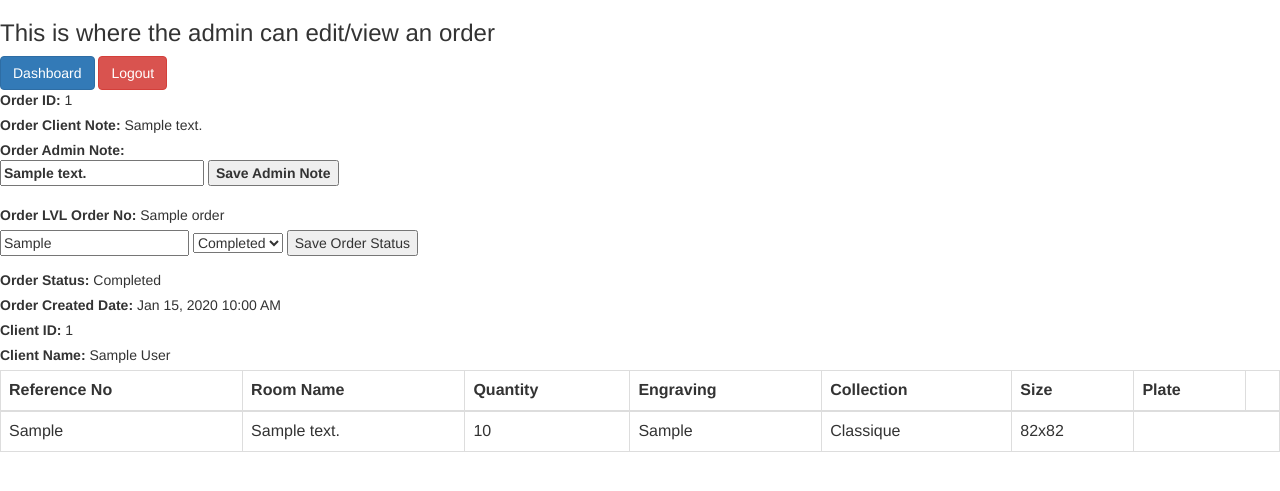
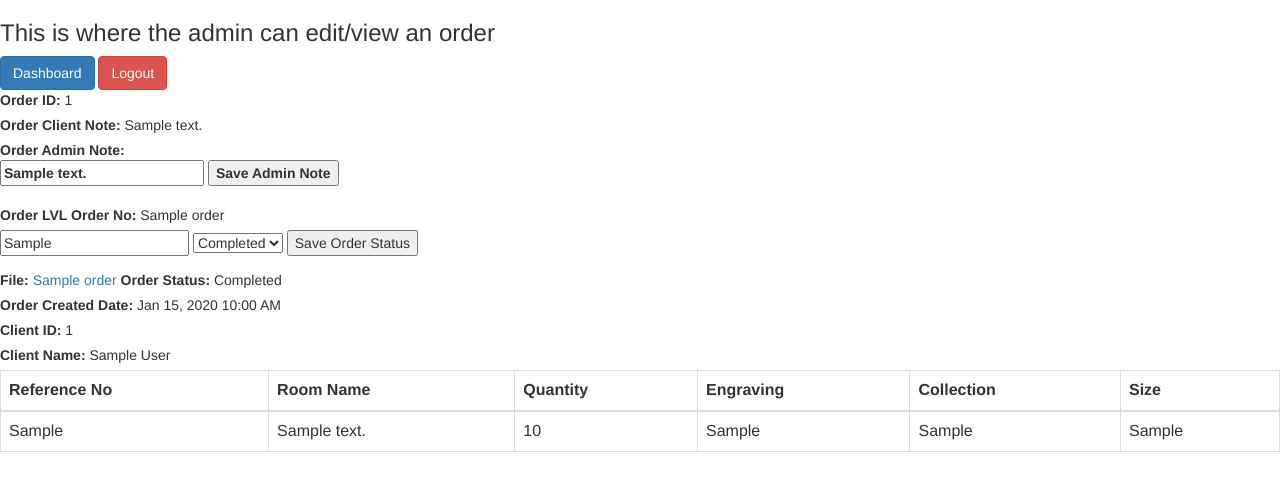
Before and after one commit to keephopealive/LVL, a CodeIgniter app: page /admin/orderEdit/1 in a window 1280 px wide. Shown: the top 491 px of the page. Run offline with CodeIgniter, Linux system fonts and the light colour scheme; tables that the repository leaves empty or names only in its code hold one stand-in row (values such as "Sample post"); some libraries are stand-ins or nearby versions.

Commit message:
Updates on Admin and User Order
Updating the order data during order creation, and with admin edit view

```diff
--- a/application/config/routes.php
+++ b/application/config/routes.php
@@ -86,7 +86,7 @@ $route['order/newOrder'] = "orders/newOrder";
 $route['order/deleteOrder/(:num)'] = "orders/deleteOrder/$1";
 $route['order/updateOrder/(:num)'] = "orders/updateOrder/$1";
 $route['order/showOrder/(:num)'] = "orders/showOrder/$1";
-$route['order/saveNote'] = "orders/saveNote";
+$route['order/updateOrderInfo'] = "orders/updateOrderInfo";
 $route['order/updateStatus'] = "orders/updateStatus";
 
 // PDF
--- a/application/controllers/orders.php
+++ b/application/controllers/orders.php
@@ -44,9 +44,9 @@ class Orders extends CI_Controller {
 		$this->load->view('showOrder', array('productitems' => $productitems));
 	}
 
-	public function saveNote()
+	public function updateOrderInfo()
 	{
-		$this->order->saveNote($this->input->post());
+		$this->order->updateOrderInfo($this->input->post());
 		redirect('/order/newOrder');
 	}
 	public function saveAdminNote()
--- a/application/models/order.php
+++ b/application/models/order.php
@@ -73,10 +73,10 @@ class Order extends CI_Model {
 		$query ="SELECT * FROM productitems WHERE order_id = ?";
 		return $this->db->query($query, $order_id)->result_array();
 	}
-	public function saveNote($values)
+	public function updateOrderInfo($values)
 	{
-		$query ="UPDATE orders SET client_note = ? WHERE id = ?";
-		$values = array($values['client_note'], $values['order_id']);
+		$query ="UPDATE orders SET client_note = ?, project_name = ?, project_address = ? WHERE id = ?";
+		$values = array($values['client_note'], $values['project_name'], $values['project_address'], $values['order_id']);
 		return $this->db->query($query, $values);
 	}
 	public function saveAdminNote($values)
--- a/application/views/adminOrderEdit.php
+++ b/application/views/adminOrderEdit.php
@@ -33,6 +33,15 @@
 			<input type='hidden' name='order_id' value='<?= $order['id']?>'>
 			<input type='submit' value='Save Order Status'>
 		</form>
+		<label for="">File:</label>
+		<a href="../../excel/<?= $order['excelsheet']; ?>.xlsx">
+			<?php
+				if(strlen($order['project_name'])>0)
+					echo $order['project_name'];
+				else
+					echo "Proj Anon";
+			?>
+		</a>
 		<label>Order Status: </label> <?= $order['status']?><br>
 		<?php
 			$phpdate = strtotime( $order['created_at']);
@@ -50,18 +59,16 @@
 			<th>Engraving</th>
 			<th>Collection</th>
 			<th>Size</th>
-		<th>Plate</th>
-		<th></th>
 		</thead>
 <?php	foreach($productitems as $productitem)
 		{
 ?>			<tr>
-				<td><?= $productitem['reference_no']?></td>
-				<td><?= $productitem['note']?></td>
-				<td><?= $productitem['quantity']?></td>
-				<td><?= $productitem['engraving']?></td>
-				<td>Classique</td>
-				<td>82x82</td>
+				<td><?php if(count($productitem['reference_no'])>0){ echo $productitem['reference_no']; }else{ echo "N/A"; } ?></td>
+				<td><?php if(count($productitem['note'])>0){ echo $productitem['note']; }else{ echo "N/A"; } ?></td>
+				<td><?php if(count($productitem['quantity'])>0){ echo $productitem['quantity']; }else{ echo "N/A"; } ?></td>
+				<td><?php if(count($productitem['engraving'])>0){ echo $productitem['engraving']; }else{ echo "N/A"; } ?></td>
+				<td><?php if(count($productitem['collection'])>0){ echo $productitem['collection']; }else{ echo "N/A"; } ?></td>
+				<td><?php if(count($productitem['size'])>0){ echo $productitem['size']; }else{ echo "N/A"; } ?></td>
 			</tr>
 <?php	}
 ?>	</table>
```
Also changed, not shown: application/views/adminDashboard.php (+7 -1 lines), application/views/newOrder.php (+5 -4 lines), 2 other files.
